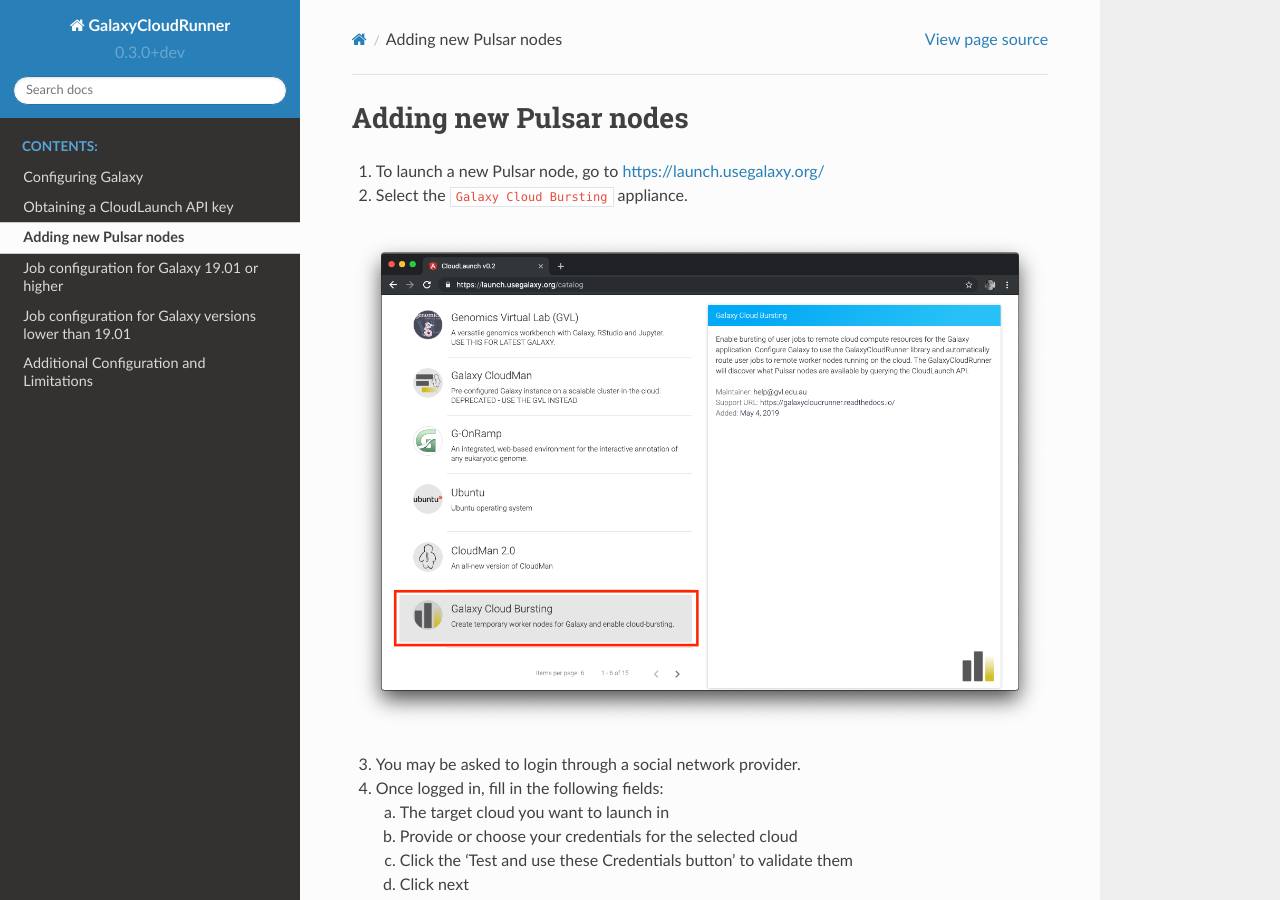
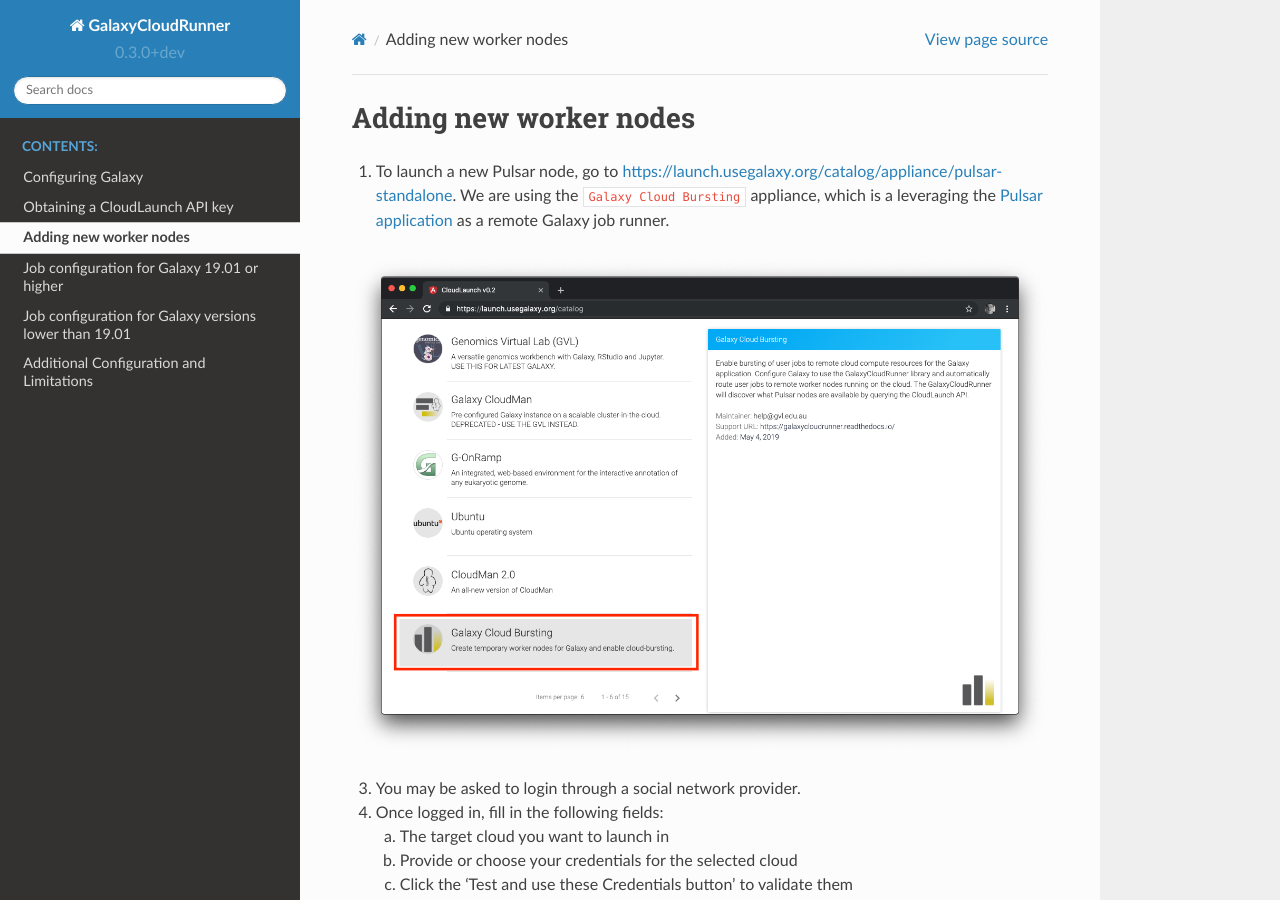
Before and after one commit to CloudVE/galaxycloudrunner, a Sphinx documentation site: the page built from docs/topics/add_pulsar_node.rst, in a window 1280 px wide and 900 px high. Built offline with Sphinx 7.4.7 and the Read the Docs theme 2.0.0, drawn with Linux system fonts in a browser that asks for light colours.

Commit message:
Update docs

```diff
--- a/docs/topics/add_pulsar_node.rst
+++ b/docs/topics/add_pulsar_node.rst
@@ -1,8 +1,10 @@
-Adding new Pulsar nodes
+Adding new worker nodes
 -----------------------
 
-1. To launch a new Pulsar node, go to `https://launch.usegalaxy.org/`_
-2. Select the ``Galaxy Cloud Bursting`` appliance.
+1. To launch a new Pulsar node, go to
+   `https://launch.usegalaxy.org/catalog/appliance/pulsar-standalone`_. We are
+   using the ``Galaxy Cloud Bursting`` appliance, which is a leveraging the
+   `Pulsar application`_ as a remote Galaxy job runner.
 
 .. image:: ../images/pulsar_select_appliance.png
 
@@ -23,4 +25,5 @@
 6. Simply launching the node is enough, the GalaxyCloudRunner will now pick up
    your new nodes by querying the CloudLaunch API.
 
-.. _https://launch.usegalaxy.org/: https://launch.usegalaxy.org/
+.. _https://launch.usegalaxy.org/catalog/appliance/pulsar-standalone: https://launch.usegalaxy.org/
+.. _Pulsar application: https://pulsar.readthedocs.io/en/latest/
```
Also changed, not shown: docs/index.rst (+5 -6 lines), docs/topics/configure_galaxy.rst (+10 -22 lines).
